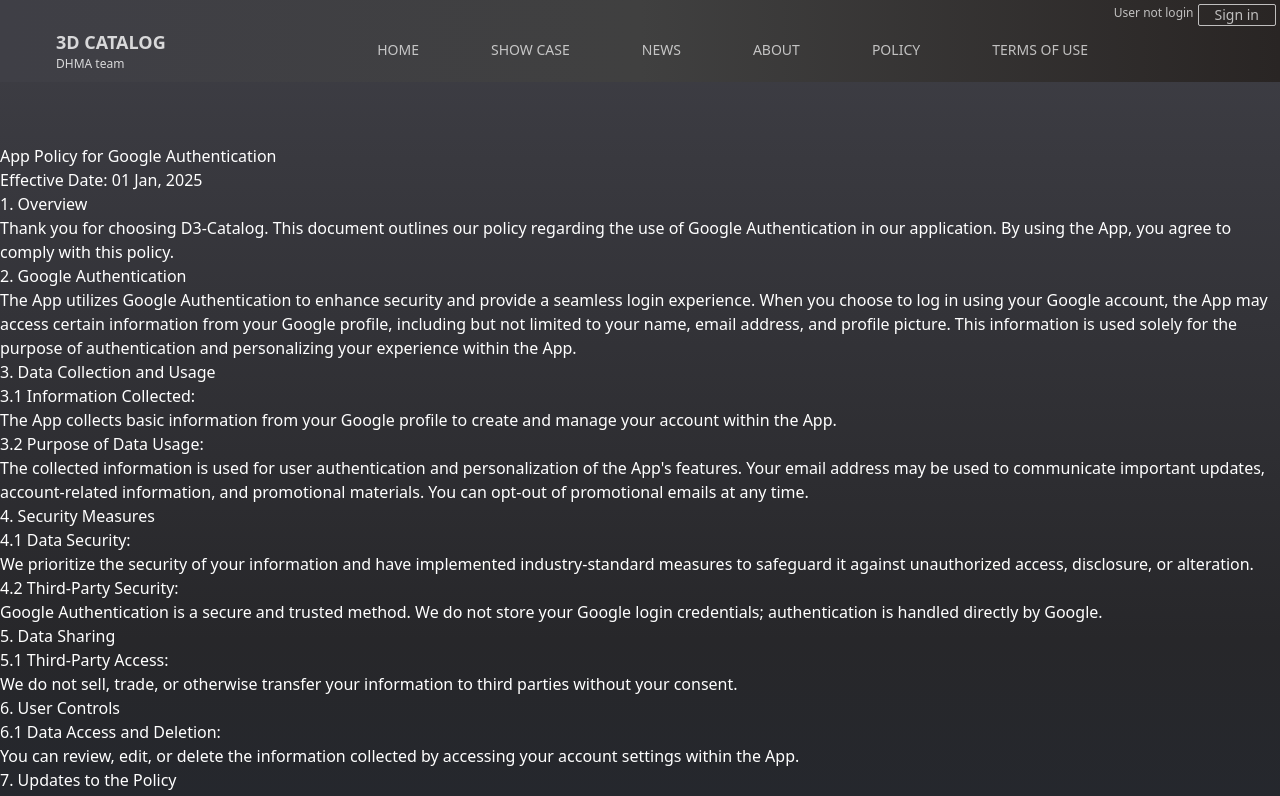
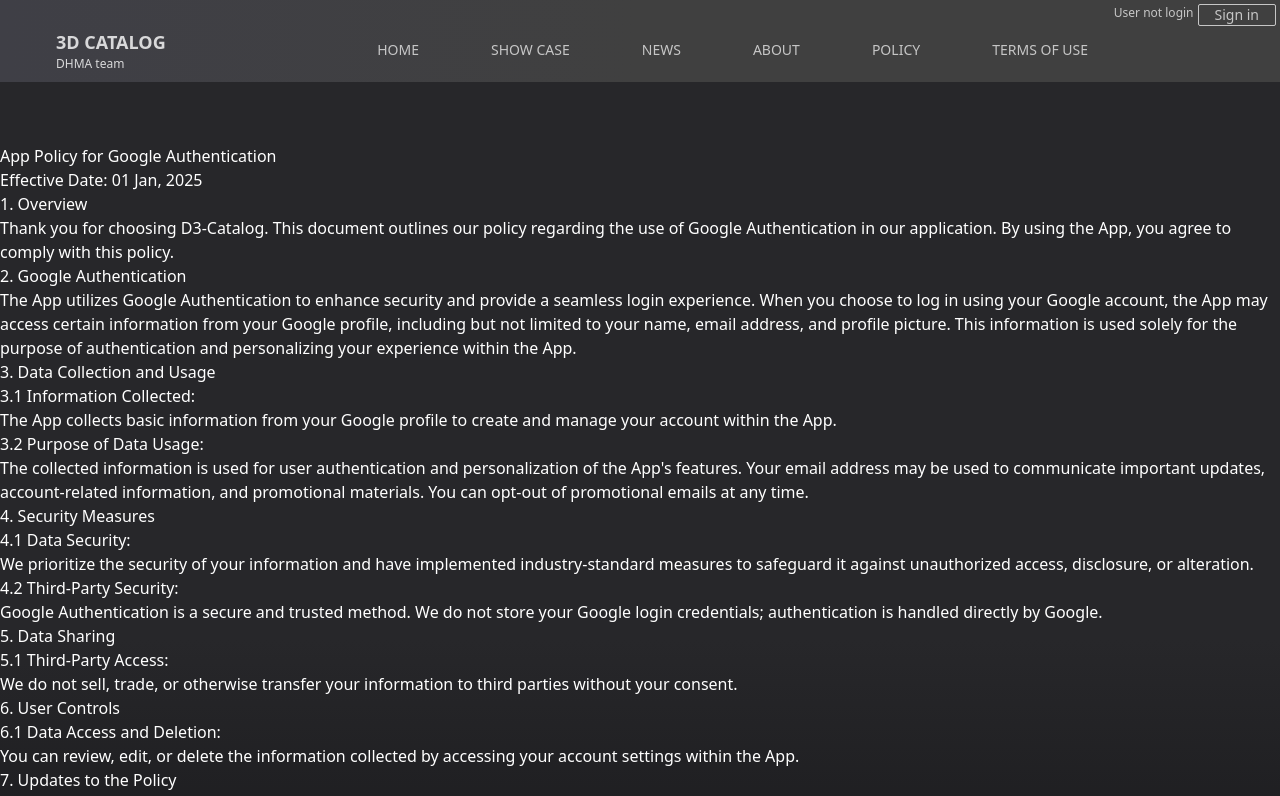
Before and after one commit to namke-dev/ThreeD-Catalog, a Next.js app: page /policy-google in a window 1280 px wide. Shown: the top 796 px of the page. Built offline with nearby package versions, Linux system fonts and the light colour scheme; no server answers.

Commit message:
add styling

```diff
--- a/src/components/layouts/Layout.jsx
+++ b/src/components/layouts/Layout.jsx
@@ -5,7 +5,7 @@ import React from "react";
 export default function Layout({ children, className }) {
   return (
     <div
-      className={`bg-gradient-to-b from-zinc-700 via-zinc-800 to-gray-800 ${className}`}
+      className={`bg-gradient-to-b from-zinc-800 via-zinc-800 to-zinc-950 ${className}`}
     >
       <Navbar />
       <div className="max-w-[1400px] m-auto md:pt-16 md:pb-20">{children}</div>
--- a/src/components/layouts/Navbar.jsx
+++ b/src/components/layouts/Navbar.jsx
@@ -12,7 +12,7 @@ export default function Navbar() {
       md:h-auto
       text-white/70
       pb-2
-      bg-gradient-to-r from-zinc-700 via-neutral-700 to-stone-800
+      bg-gradient-to-r from-zinc-700 via-neutral-700 to-neutral-700
 
       "
     >
--- a/src/components/layouts/login-btn.jsx
+++ b/src/components/layouts/login-btn.jsx
@@ -10,6 +10,7 @@ export default function LoginOption() {
           className="md:mt-1
           md:mx-1
           md:px-4
+          md:ml-5
           rounded-sm
           flex-col items-center justify-center
           hover:text-amber-600
```
